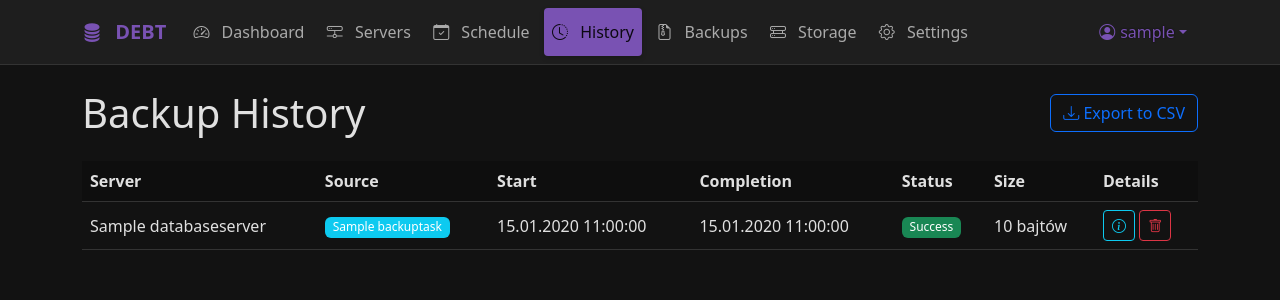
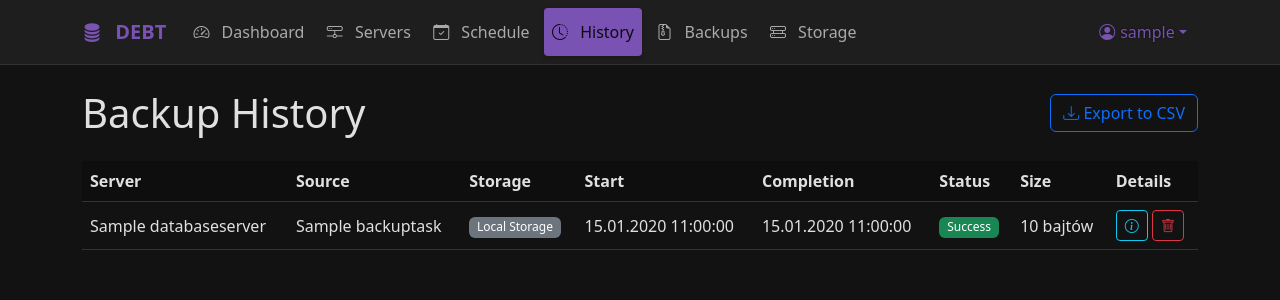
Before and after one commit to SmolinskiP/DEBT-Database_Easy_Backup_Tool, a Django app: page /history/ in a window 1280 px wide. Shown: the top 300 px of the page. Run offline with Django 5.2, Linux system fonts and the light colour scheme; a user stored in the database is signed in; tables that the repository leaves empty hold one stand-in row (values such as "Sample post"); parts of the project's set-up code (start-up, migrations or seed data) failed here and were passed over.

Commit message:
Refactor code structure for improved readability and maintainability

```diff
--- a/backup_manager/views.py
+++ b/backup_manager/views.py
@@ -453,15 +453,6 @@ def delete_history_view(request, history_id):
             'message': f'Error: {str(e)}'
         }, status=500)
 
-def settings_view(request):
-    """Settings view"""
-    # We'll use this to store and display application settings
-    context = {
-        'title': 'Settings',
-    }
-    return render(request, 'settings.html', context)
-
-# Dodaj do backup_manager/views.py
 
 def storage_list_view(request):
     """Storage configurations list"""
@@ -551,19 +542,6 @@ def delete_storage_view(request, storage_id):
         'message': 'Invalid HTTP method.'
     }, status=405)
 
-def save_settings_view(request):
-    """Save application settings"""
-    if request.method == 'POST':
-        # Save each setting to database
-        AppSettings.set('default_retention', request.POST.get('default_retention', '10'))
-        AppSettings.set('email_from', request.POST.get('email_from', ''))
-        AppSettings.set('enable_logging', 'yes' if request.POST.get('enable_logging') else 'no')
-
-        messages.success(request, "Settings have been saved.")
-        return redirect('settings')
-
-    return redirect('settings')
-
 def gdrive_auth_start(request):
     """Placeholder for Google Drive auth start"""
     messages.info(request, "Using service account authentication. No user auth needed.")
--- a/db_backup_tool/urls.py
+++ b/db_backup_tool/urls.py
@@ -11,8 +11,7 @@ from backup_manager.views import (
     delete_schedule_view, toggle_schedule_view, run_backup_now_view,
     backup_history_view, export_history_csv_view,
     backup_files_view, download_backup_view, restore_backup_view,
-    delete_backup_view, delete_history_view, settings_view,
-    save_settings_view, add_storage_view, edit_storage_view,
+    delete_backup_view, delete_history_view, add_storage_view, edit_storage_view,
     delete_storage_view, storage_list_view
 )
 
@@ -30,8 +29,6 @@ urlpatterns = [
     # Serwery baz danych
     path('servers/add/', login_required(add_server_view), name='add_server'),
     path('servers/', login_required(server_list_view), name='server_list'),
-    path('settings/', login_required(settings_view), name='settings'),
-    path('settings/save/', login_required(save_settings_view), name='save_settings'),
     path('api/test-connection/', login_required(test_connection_view), name='test_connection'),
     path('api/servers/<int:server_id>/', login_required(delete_server_view), name='delete_server'),
 
--- a/templates/backup_history.html
+++ b/templates/backup_history.html
@@ -23,6 +23,7 @@
                         <tr>
                             <th>Server</th>
                             <th>Source</th>
+                            <th>Storage</th>
                             <th>Start</th>
                             <th>Completion</th>
                             <th>Status</th>
@@ -36,9 +37,27 @@
             <td>{{ entry.server.name }}</td>
             <td>
                 {% if entry.task %}
-                    <span class="badge bg-info">{{ entry.task.name }}</span>
+                    {{ entry.task.name }}
                 {% else %}
-                    <span class="badge bg-secondary">Manual</span>
+                    Manual
+                {% endif %}
+            </td>
+            <td>
+                {% if entry.task %}
+                    {% if entry.task.storage_type == 'local' %}
+                        <span class="badge bg-secondary">Local Storage</span>
+                    {% elif entry.task.storage_type == 'ftp' %}
+                        <span class="badge bg-primary">FTP</span>
+                    {% elif entry.task.storage_type == 'sftp' %}
+                        <span class="badge bg-info">SFTP</span>
+                    {% elif entry.task.storage_type == 'gdrive' %}
+                        <span class="badge bg-success">Google Drive</span>
+                    {% else %}
+                        <span class="badge bg-secondary">Unknown</span>
+                    {% endif %}
+
+                {% else %}
+                    <span class="badge bg-secondary">Local Storage</span>
                 {% endif %}
             </td>
             <td>{{ entry.started_at|date:"d.m.Y H:i:s" }}</td>
@@ -74,7 +93,8 @@
                         data-path="{{ entry.file_path }}"
                         data-size="{% if entry.file_size %}{{ entry.file_size|filesizeformat }}{% else %}-{% endif %}"
                         data-error="{{ entry.error_message }}"
-                        data-description="{{ entry.description }}">
+                        data-description="{{ entry.description }}"
+                        data-storage="{% if entry.task %}{{ entry.task.get_storage_type_display }}{% else %}Local Storage{% endif %}">
                     <i class="bi bi-info-circle"></i>
                 </button>
                 <button type="button" class="btn btn-sm btn-outline-danger delete-history-btn"
@@ -115,6 +135,10 @@
                 <div class="row mb-2">
                     <div class="col-md-4"><strong>Server:</strong></div>
                     <div class="col-md-8" id="detail-server"></div>
+                </div>
+                <div class="row mb-2">
+                    <div class="col-md-4"><strong>Storage:</strong></div>
+                    <div class="col-md-8" id="detail-storage"></div>
                 </div>
                 <div class="row mb-2">
                     <div class="col-md-4"><strong>Start:</strong></div>
@@ -207,9 +231,11 @@
             const size = $(this).data('size');
             const error = $(this).data('error');
             const description = $(this).data('description');
+            const storage = $(this).data('storage');
 
             // Fill modal with data
             $('#detail-server').text(server);
+            $('#detail-storage').text(storage || 'Local Storage');
             $('#detail-started').text(started);
             $('#detail-completed').text(completed);
             $('#detail-status').text(status);
--- a/templates/base.html
+++ b/templates/base.html
@@ -9,6 +9,7 @@
     <link rel="stylesheet" href="https://cdn.jsdelivr.net/npm/bootstrap@5.2.3/dist/css/bootstrap.min.css">
     <link rel="stylesheet" href="https://cdn.jsdelivr.net/npm/bootstrap-icons@1.11.2/font/bootstrap-icons.min.css">
     <link rel="stylesheet" href="{% static 'css/style.css' %}">
+    <link rel="icon" type="image/png" href="{% static 'img/favicon.png' %}" />
     {% block extra_css %}{% endblock %}
 </head>
 <body>
@@ -51,11 +52,6 @@
                     <li class="nav-item">
                         <a class="nav-link {% if request.path == '/storage/' %}active{% endif %}" href="{% url 'storage_list' %}">
                             <i class="bi bi-hdd-rack"></i> Storage
-                        </a>
-                    </li>
-                    <li class="nav-item">
-                        <a class="nav-link {% if request.path == '/settings/' %}active{% endif %}" href="{% url 'settings' %}">
-                            <i class="bi bi-gear"></i> Settings
                         </a>
                     </li>
                 </ul>
```
Also changed, not shown: templates/backup_files.html (+19 -0 lines), templates/schedule_list.html (+18 -0 lines), templates/storage_list.html (+6 -4 lines), static/img/favicon.png (added), templates/settings.html (deleted).
